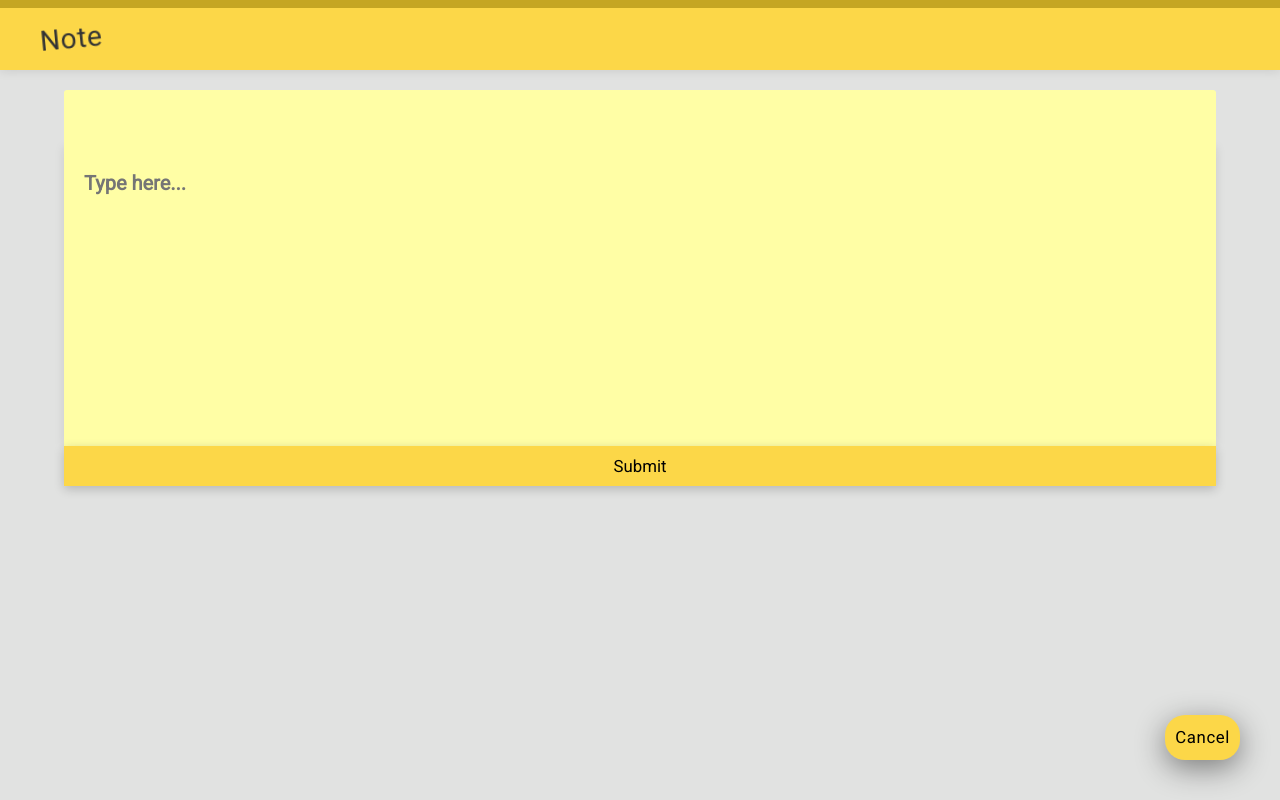
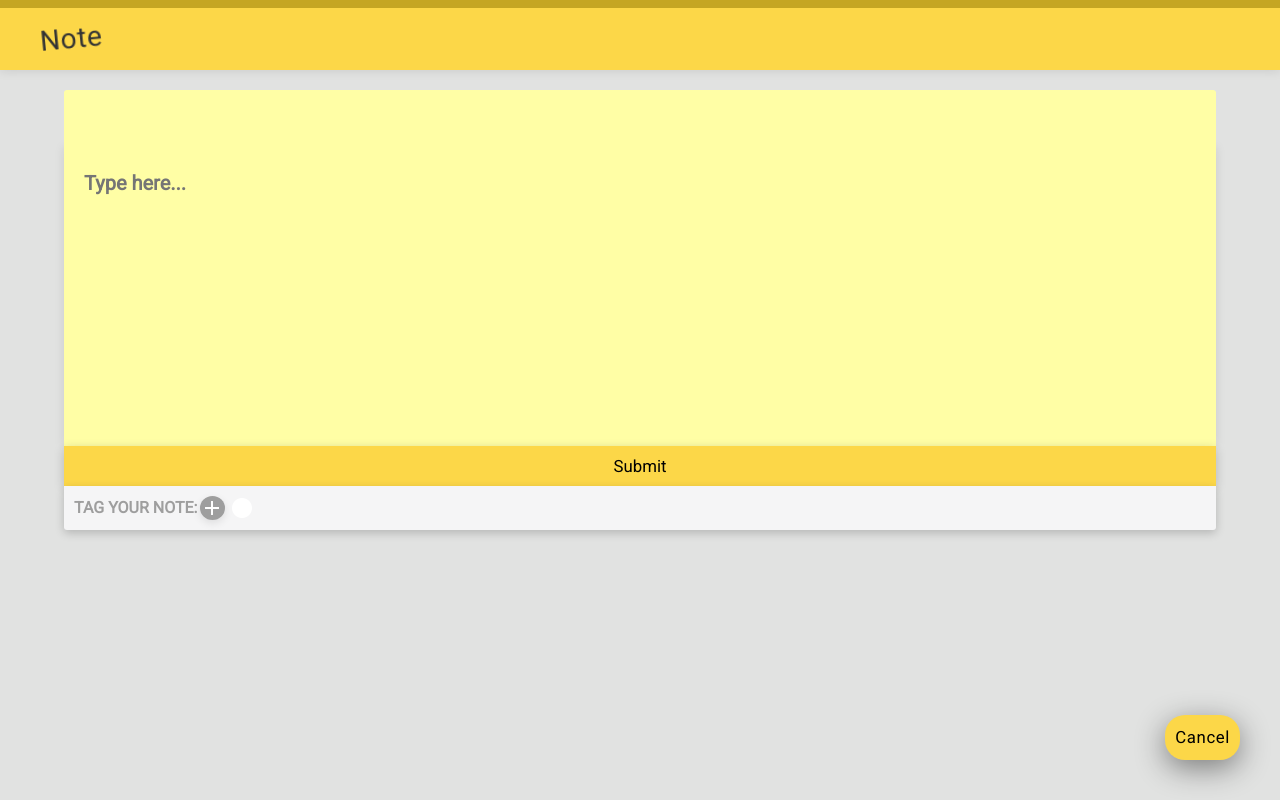
Before and after one commit to Nick-Kuhn88/NoteApp, a React (Create React App) app: page / in a window 1280 px wide. Both pictures are taken after a click on the element "+ Note". Built offline with nearby package versions, Linux system fonts and the light colour scheme; no server answers.

Commit message:
added logic to render the tag form button and populated the note page with it

```diff
--- a/src/components/Note.js
+++ b/src/components/Note.js
@@ -10,6 +10,15 @@
     };
     this.props.submitNote(formData, this.props.note.id);
   }
+
+  renderTagForm() {
+    return (
+      <span>
+        Tag your note:
+        <i className="tag-button material-icons">add circle</i>
+      </span>
+    );
+  };
 
   render() {
     const { note } = this.props;
@@ -31,6 +40,11 @@
           />
           <input className="note-button" type="submit" value="Submit" />
         </form>
+        <div className="tag-container">
+          <div className="tag-button-container">
+            {this.renderTagForm()}
+          </div>
+        </div>
       </div>
     );
   }
```
